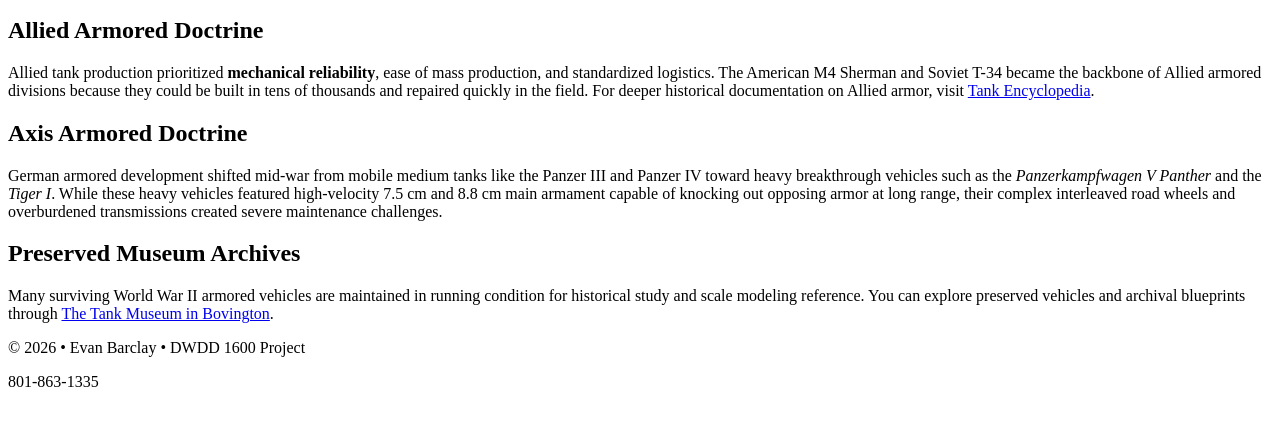
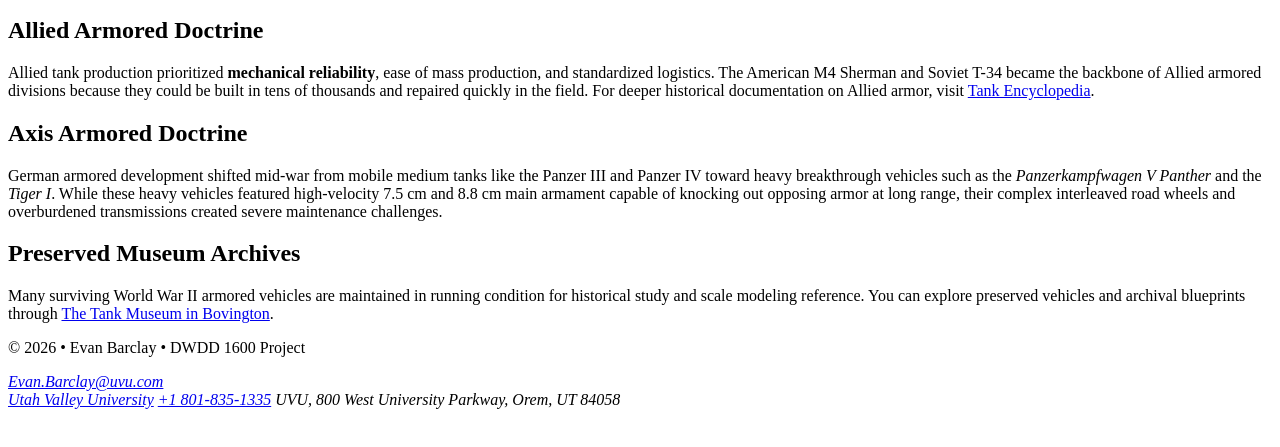
Before and after one commit to BagpipesRbetter/dwdd1600, a plain HTML site: page 03hand-coding/index.html in a window 1280 px wide. Shown: the part 249-696 px from the top of the page. Drawn offline with Linux system fonts and the light colour scheme.

Commit message:
03handcoding fixes

```diff
--- a/03hand-coding/index.html
+++ b/03hand-coding/index.html
@@ -7,6 +7,7 @@
     <meta name="viewport" content="width=device-width, initial-scale=1.0">
     <title>Tanks: An Armored Vehicle Resource - History</title>
 </head>
+<!-- start the page body -->
 <body>
     <header>
         <span>Tanks: An Armored Vehicle Resource</span>
@@ -18,7 +19,7 @@
             <li><a href="specs.html">Vehicle Specs</a></li>
         </ul>
     </nav>
-
+<!-- start the pages main content -->
     <main>
         <h1>Evolution of World War II Armored Warfare</h1>
         <p>During World War II, the armored fighting vehicle evolved from slow infantry support machines into the decisive operational weapon of modern ground combat. Early war doctrine separated armor into light reconnaissance vehicles, fast cruiser tanks, and heavily armored breakthrough vehicles. As anti-tank artillery improved across Europe and North Africa, engineers rapidly increased both frontal armor thickness and main gun muzzle velocity.</p>
@@ -34,10 +35,15 @@
 
 
     </main>
-
+<!-- start the page footer -->
     <footer>
         <p>&copy; 2026 &bull; Evan Barclay &bull; DWDD 1600 Project</p>
-        <tel>801-863-1335</tel>
+        <address>
+            <a href="mailto:Evan.Barclay@uvu.com">Evan.Barclay@uvu.com</a><br>
+            <a href="https://www.uvu.edu" target="_blank" rel="noopener">Utah Valley University</a>
+            <a href="tel:801-835-1335">+1 801-835-1335</a>
+            UVU, 800 West University Parkway, Orem, UT 84058
+        </address>
     </footer>
 </body>
 </html>
```
Also changed, not shown: 03hand-coding/specs.html (+9 -4 lines).
